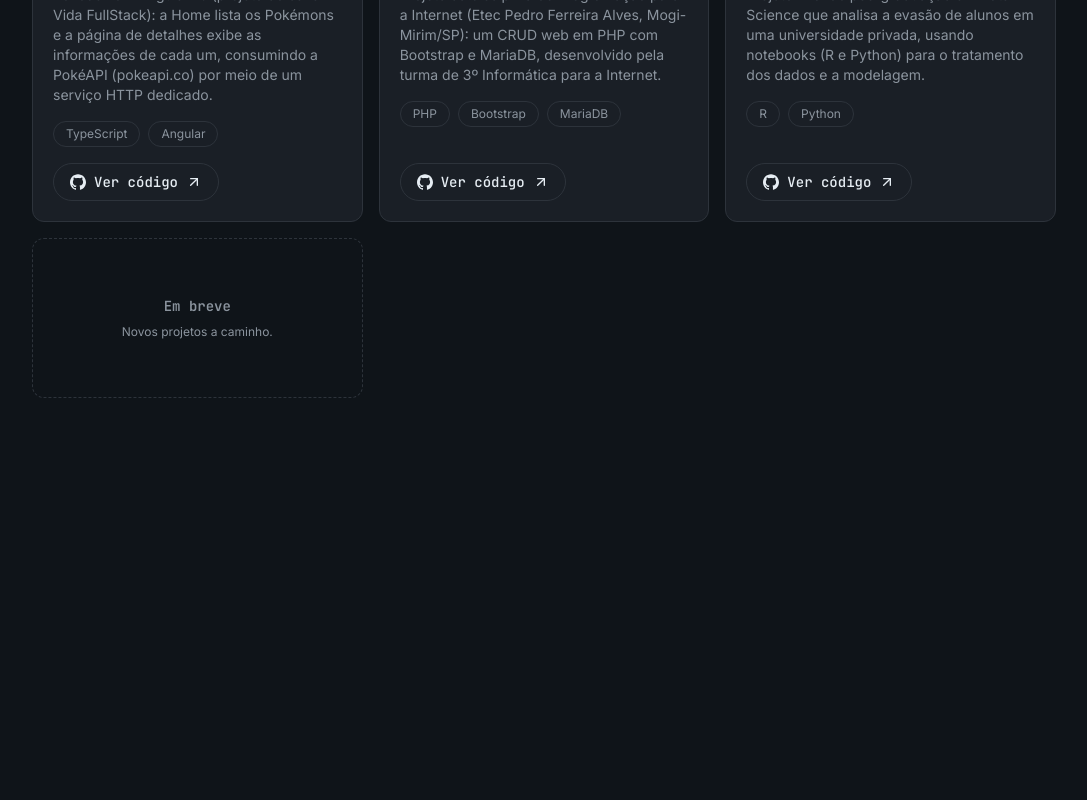
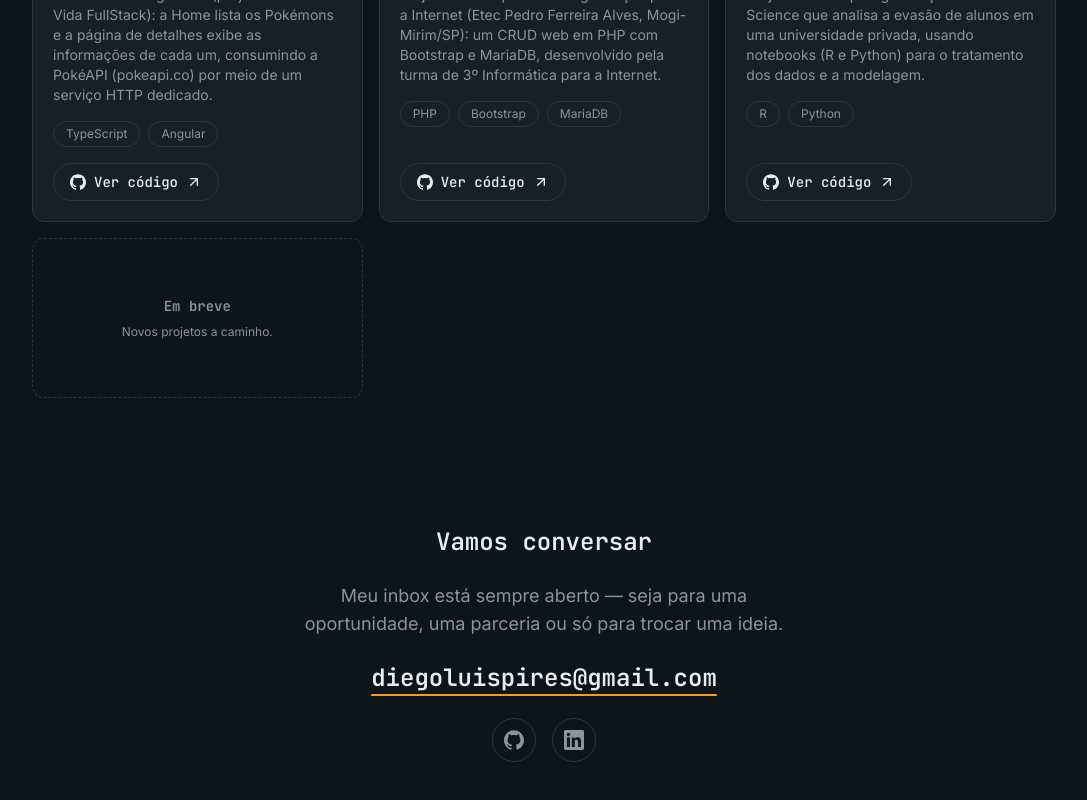
Before and after one commit to dlpires/portfolio, a Next.js app: page / in a window 1280 px wide. Shown: the part 4056-4856 px from the top of the page, without its empty margins (96-1183 px from the left). Before the commit the page ends 4518 px from the top, so only its background shows below. Built offline with nearby package versions, Linux system fonts and the light colour scheme.

Commit message:
feat(contact): add contact section

```diff
--- a/src/app/page.tsx
+++ b/src/app/page.tsx
@@ -1,4 +1,4 @@
-import { About, Hero, Projects, SkillsGrid, Timeline } from "@/sections";
+import { About, Contact, Hero, Projects, SkillsGrid, Timeline } from "@/sections";
 
 export default function Home() {
   return (
@@ -8,6 +8,7 @@ export default function Home() {
       <Timeline />
       <SkillsGrid />
       <Projects />
+      <Contact />
     </main>
   );
 }
--- /dev/null
+++ b/src/sections/Contact.tsx
@@ -0,0 +1,58 @@
+import { Mail } from "lucide-react";
+
+import { GitHubIcon, LinkedInIcon } from "@/components";
+import { contact, email, profile, type SocialIcon } from "@/data";
+
+const socialIconMap = {
+  github: GitHubIcon,
+  linkedin: LinkedInIcon,
+  mail: Mail,
+} as const satisfies Record<SocialIcon, unknown>;
+
+export function Contact() {
+  const socials = profile.socials.filter((social) => social.icon !== "mail");
+
+  return (
+    <section
+      id="contato"
+      aria-labelledby="contato-title"
+      className="scroll-mt-4 px-6 py-16 sm:px-10"
+    >
+      <div className="mx-auto flex max-w-3xl flex-col items-center gap-6 text-center">
+        <h2 id="contato-title" className="font-display text-2xl font-semibold text-foreground">
+          {contact.heading}
+        </h2>
+
+        <p className="font-body max-w-xl text-balance text-base text-muted sm:text-lg">
+          {contact.subtext}
+        </p>
+
+        <a
+          href={`mailto:${email}`}
+          className="font-display text-xl font-semibold text-foreground underline decoration-accent decoration-2 underline-offset-8 transition-colors hover:text-accent focus-visible:outline-2 focus-visible:outline-offset-2 focus-visible:outline-accent sm:text-2xl"
+        >
+          {email}
+        </a>
+
+        <ul className="flex items-center justify-center gap-4" aria-label="Redes sociais">
+          {socials.map((social) => {
+            const Icon = socialIconMap[social.icon];
+            return (
+              <li key={social.label}>
+                <a
+                  href={social.href}
+                  target="_blank"
+                  rel="noopener noreferrer"
+                  aria-label={social.label}
+                  className="flex size-11 items-center justify-center rounded-full border border-border text-muted transition-colors hover:border-accent hover:text-accent focus-visible:outline-2 focus-visible:outline-offset-2 focus-visible:outline-accent"
+                >
+                  <Icon aria-hidden="true" className="size-5" />
+                </a>
+              </li>
+            );
+          })}
+        </ul>
+      </div>
+    </section>
+  );
+}
--- a/src/sections/index.ts
+++ b/src/sections/index.ts
@@ -3,3 +3,4 @@ export { About } from "./About";
 export { Timeline } from "./Timeline";
 export { SkillsGrid } from "./SkillsGrid";
 export { Projects } from "./Projects";
+export { Contact } from "./Contact";
```
